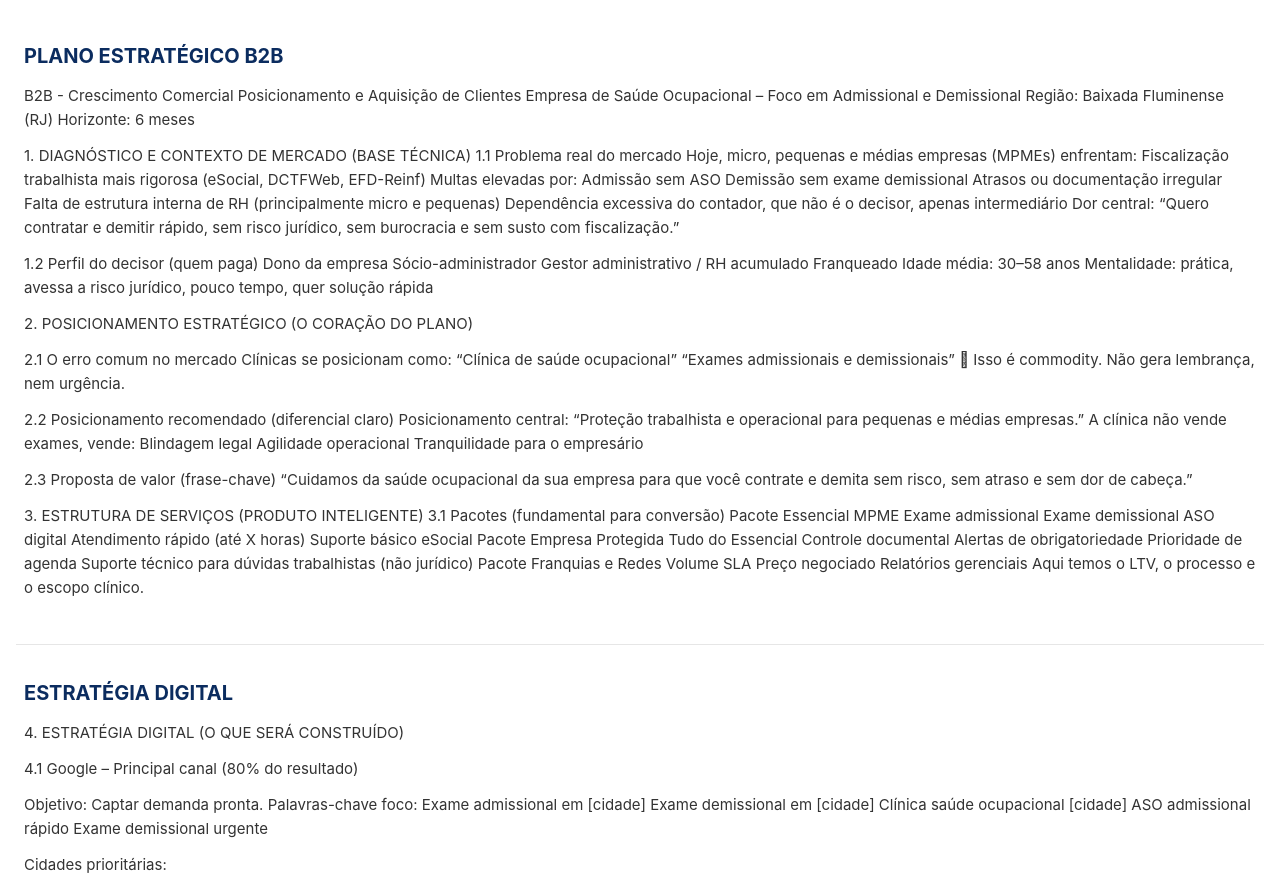
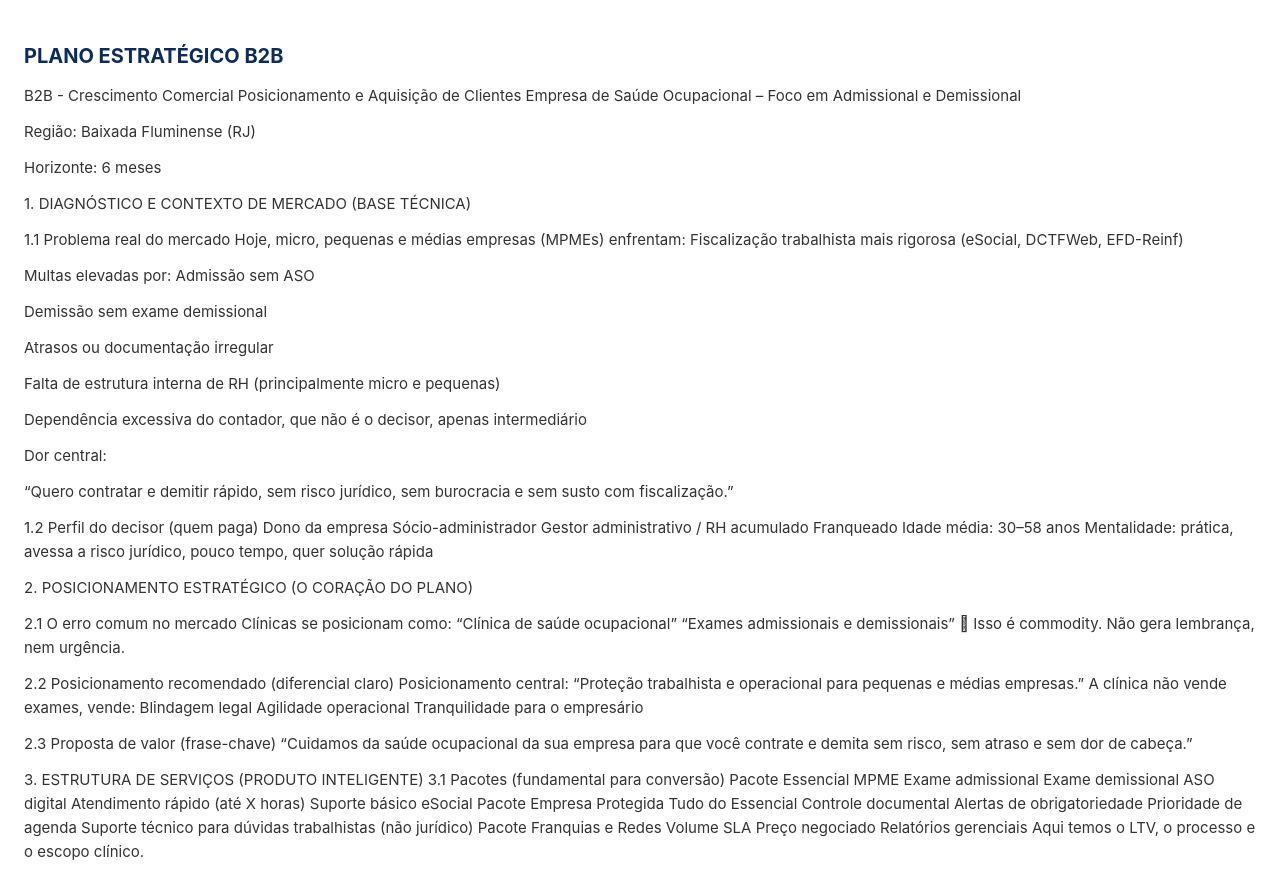
Before and after one commit to marcelojtor/mktup, a plain HTML site: page index.html in a window 1280 px wide. Shown: the part 1060-1941 px from the top of the page. Drawn offline with Linux system fonts and the light colour scheme.

Commit message:
Update index.html

```diff
--- a/index.html
+++ b/index.html
@@ -50,29 +50,33 @@
 Posicionamento e Aquisição de Clientes
 
 Empresa de Saúde Ocupacional – Foco em Admissional e Demissional
+  <p>
 Região: Baixada Fluminense (RJ)
+    <p>
 Horizonte: 6 meses
 
 <p>
 
 1. DIAGNÓSTICO E CONTEXTO DE MERCADO (BASE TÉCNICA)
+  <p>
 1.1 Problema real do mercado
 Hoje, micro, pequenas e médias empresas (MPMEs) enfrentam:
 Fiscalização trabalhista mais rigorosa (eSocial, DCTFWeb, EFD-Reinf)
-
+<p>
 Multas elevadas por:
 Admissão sem ASO
-
+<p>
 Demissão sem exame demissional
-
+<p>
 Atrasos ou documentação irregular
-
+<p>
 
 Falta de estrutura interna de RH (principalmente micro e pequenas)
-
+<p>
 Dependência excessiva do contador, que não é o decisor, apenas intermediário
-
+<p>
  Dor central:
+  <p>
 “Quero contratar e demitir rápido, sem risco jurídico, sem burocracia e sem susto com fiscalização.”
 
 
```
